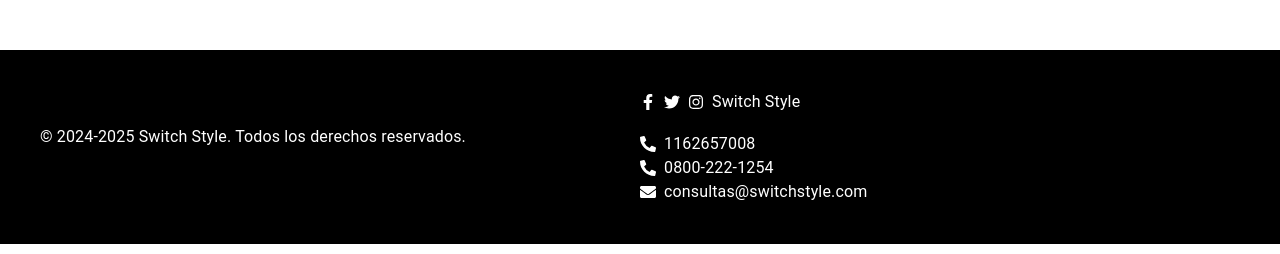
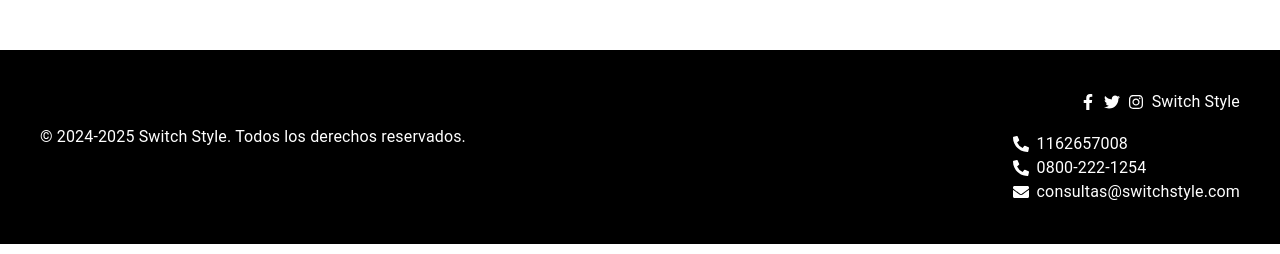
Before and after one commit to TomasVazquezB/Switch-Style, a React (Vite) app in the folder Switch/: page /carrito in a window 1280 px wide. Shown: the part 451-705 px from the top of the page. Built offline with nearby package versions, Linux system fonts and the light colour scheme.

Commit message:
Actualizacion Switch Style 1
Arreglo footer

```diff
--- a/Switch/src/components/footer/footer.css
+++ b/Switch/src/components/footer/footer.css
@@ -28,7 +28,7 @@
 /* Estructura del contenedor del footer */
 .footer-container {
   display: flex;
-  justify-content: space-between;
+  justify-content: flex-end; /* Mueve todo el contenido a la derecha */
   width: 100%;
   margin-bottom: 20px;
 }
@@ -44,12 +44,11 @@
 
 /* Sección derecha para las redes sociales e información de contacto */
 .footer-right {
-  flex: 1;
   display: flex;
   flex-direction: column;
-  align-items: flex-start;
+  align-items: flex-end; /* Alineación a la derecha */
   padding-right: 20px;
-  text-align: left;
+  text-align: right; /* Alinea el texto a la derecha */
 }
 
 /* Información de contacto */
@@ -71,7 +70,7 @@
 .social-icons {
   display: flex;
   flex-direction: column; /* Las redes sociales estarán una debajo de la otra */
-  align-items: flex-start;
+  align-items: flex-end; /* Alineación a la derecha */
   margin-top: 20px;
 }
 
```
